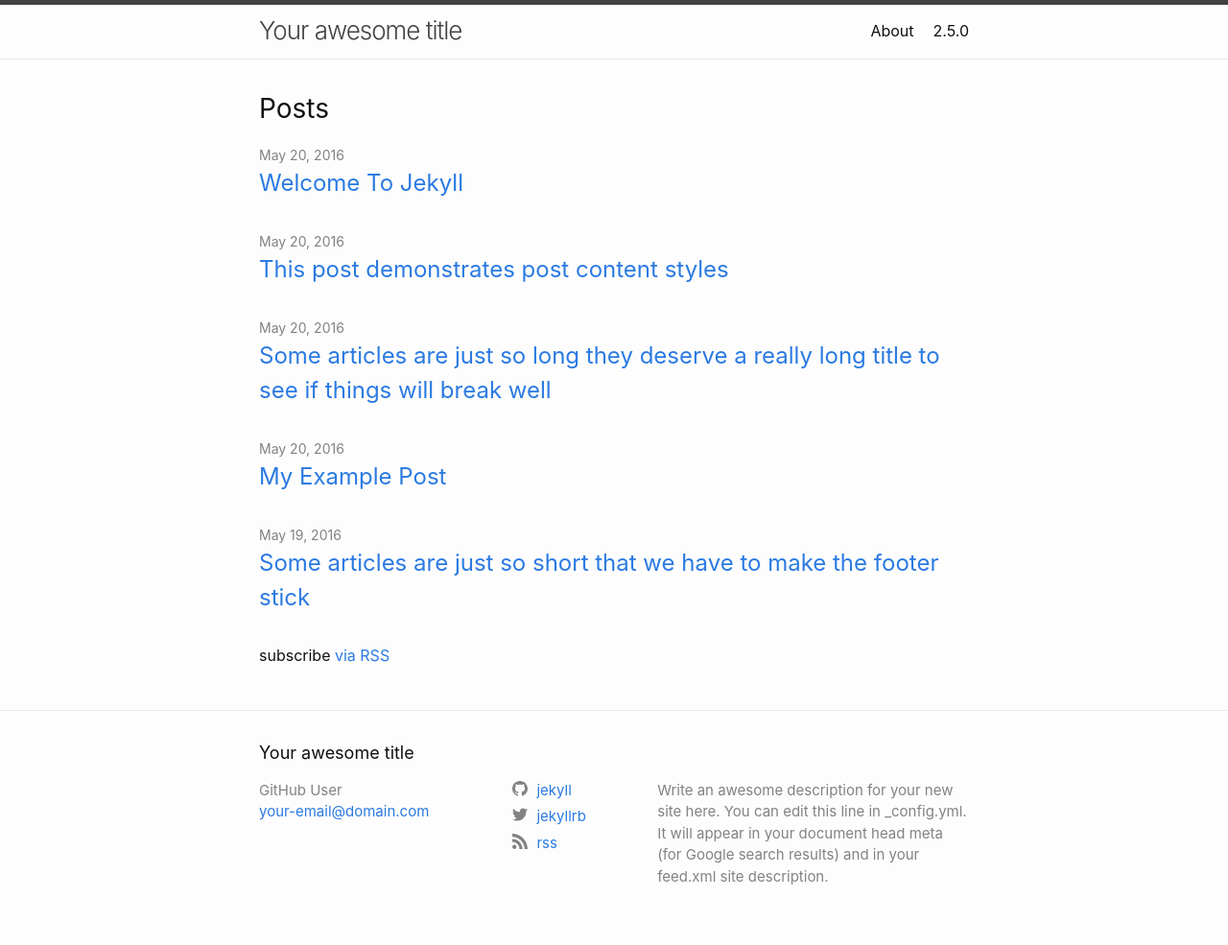
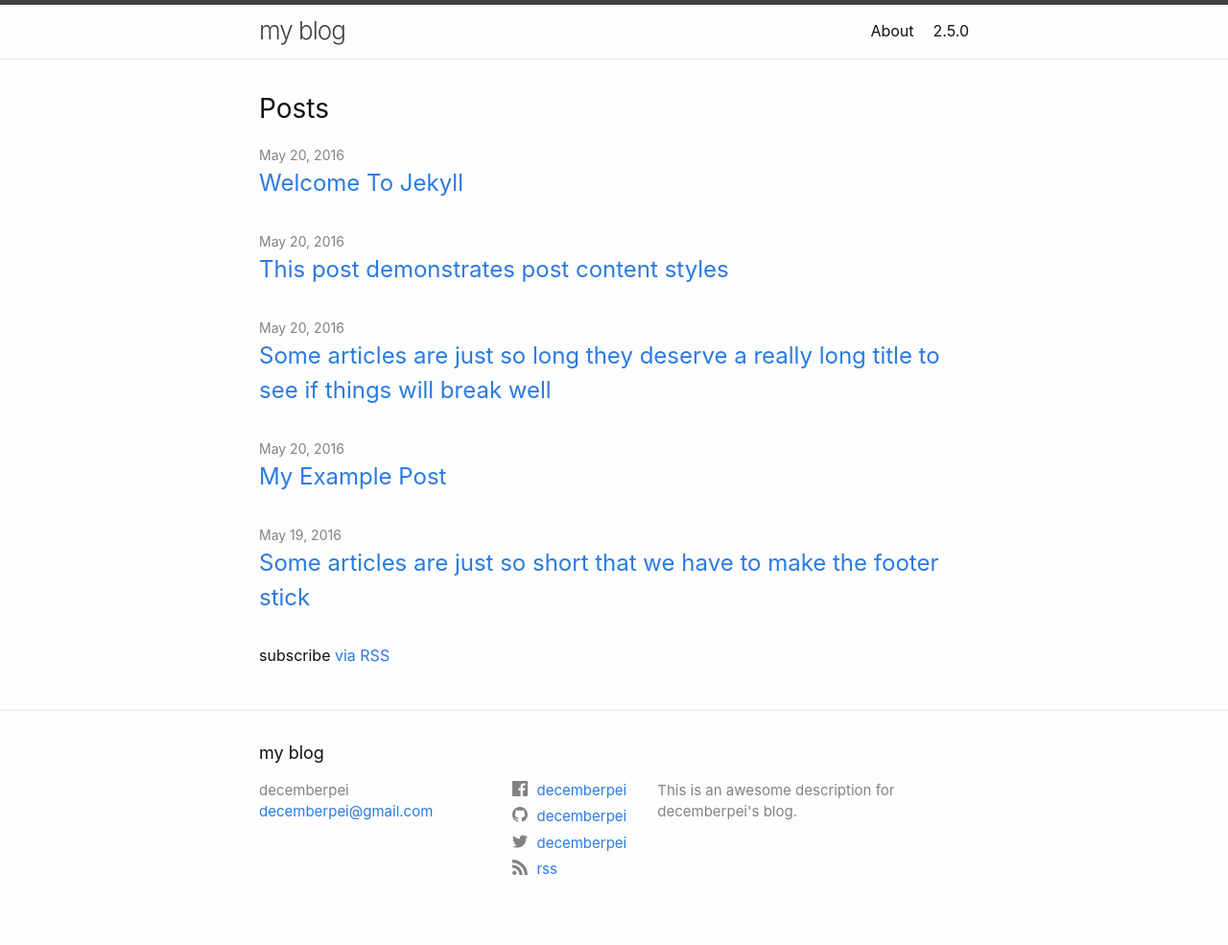
Before and after one commit to decemberpei/decemberpei.github.io, a Jekyll site: the page built from index.md, in a window 1280 px wide. Shown: the whole page at 96% size. Built offline with Jekyll 4.4.1, drawn with Linux system fonts in a browser that asks for light colours.

Commit message:
Update _config.yml

```diff
--- a/_config.yml
+++ b/_config.yml
@@ -1,17 +1,15 @@
-title: Your awesome title
-author: GitHub User
-email: your-email@domain.com
+title: my blog
+author: decemberpei
+email: decemberpei@gmail.com
 description: > # this means to ignore newlines until "twitter_username:"
-  Write an awesome description for your new site here. You can edit this
-  line in _config.yml. It will appear in your document head meta (for
-  Google search results) and in your feed.xml site description.
+  This is an awesome description for decemberpei's blog.
 
 # social links
-twitter_username: jekyllrb
-github_username:  jekyll
+twitter_username: decemberpei
+github_username:  decemberpei
 rss: rss
 # dribbble_username: jekyll
-# facebook_username: jekyll
+facebook_username: decemberpei
 # flickr_username: jekyll
 # instagram_username: jekyll
 # linkedin_username: jekyll
```
